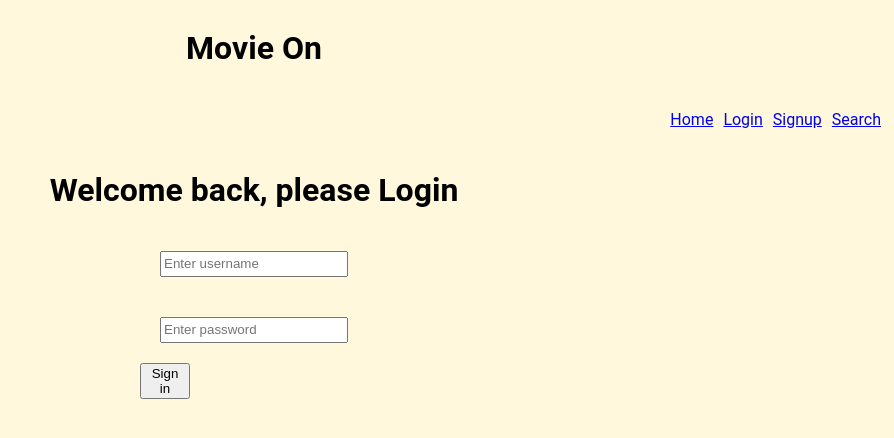
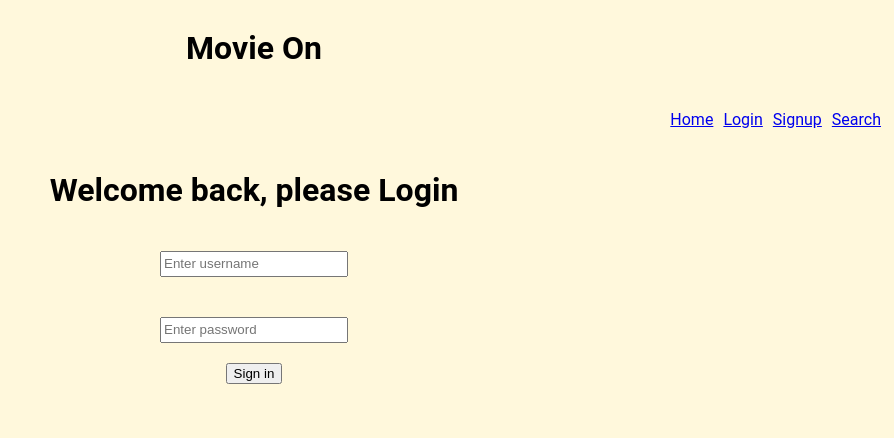
Before and after one commit to Team-cat-snake/movie-streamer, a React app: page /login in a window 1280 px wide. Shown: the top 438 px of the page, without its empty margins (386-1280 px from the left). Built offline with nearby package versions, Linux system fonts and the light colour scheme; no server answers; the HTML template or start-up script is replaced by a standard one.

Commit message:
restyles submit btn

```diff
--- a/src/components/Login.jsx
+++ b/src/components/Login.jsx
@@ -17,7 +17,9 @@ const Login =({ submitLogin }) => (
           type="password"
           name="password"
         />
-        <button className="submit-btn" type='submit'>Sign in</button>
+        <div className="submit-btn">
+          <button className="submit-btn" type='submit'>Sign in</button>
+        </div>
     </form>
   </div>
 )
--- a/src/components/Signup.jsx
+++ b/src/components/Signup.jsx
@@ -17,7 +17,9 @@ const Signup = ({ submitSignup }) => (
         type="password"
         name="password"
       />
+      <div className="submit-btn">
       <button className="submit-btn" type='submit'>Sign Up</button>
+      </div>
     </form>
   </div>
 )
--- a/src/views/styles/styles.css
+++ b/src/views/styles/styles.css
@@ -80,7 +80,8 @@ body {
 }
 
 .submit-btn {
-  width: 50px;
+  display: flex;
+  justify-content: center;
 }
 
 .login {
```
